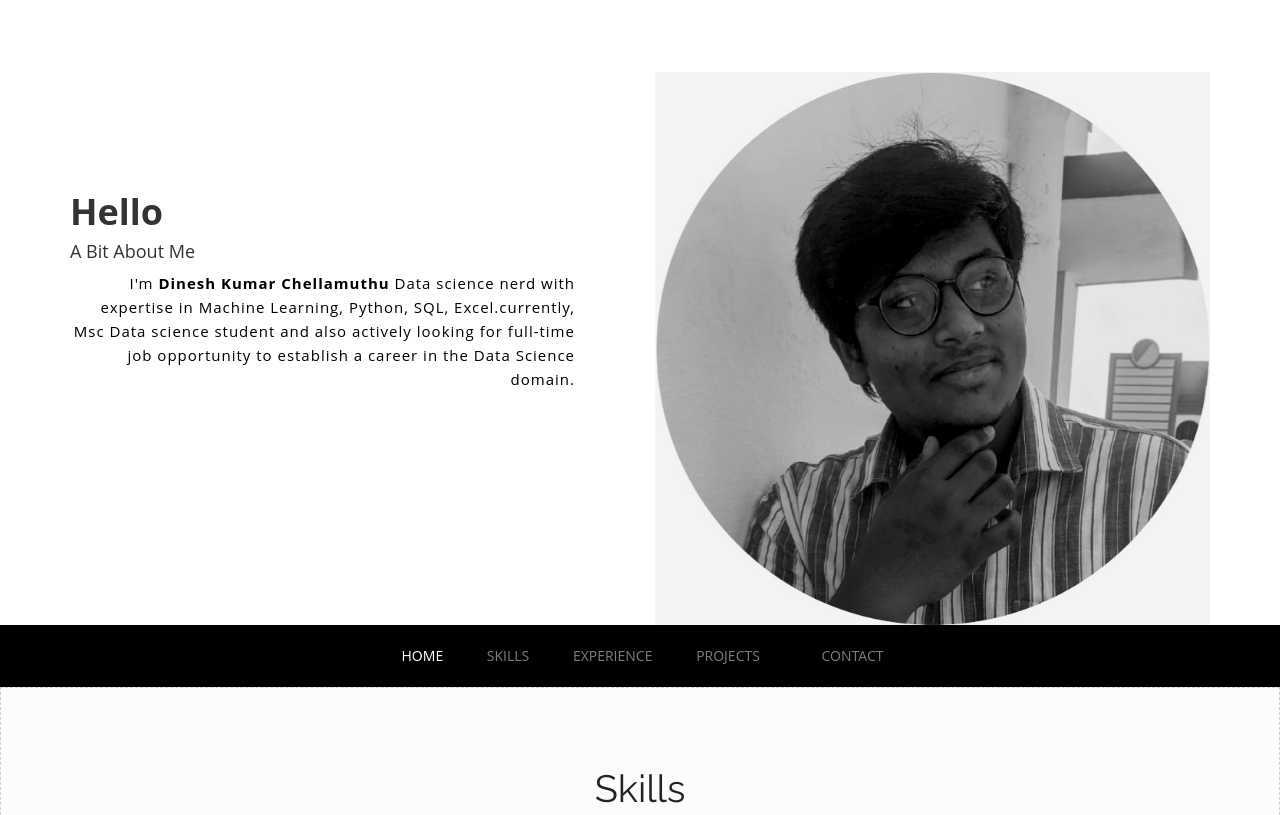
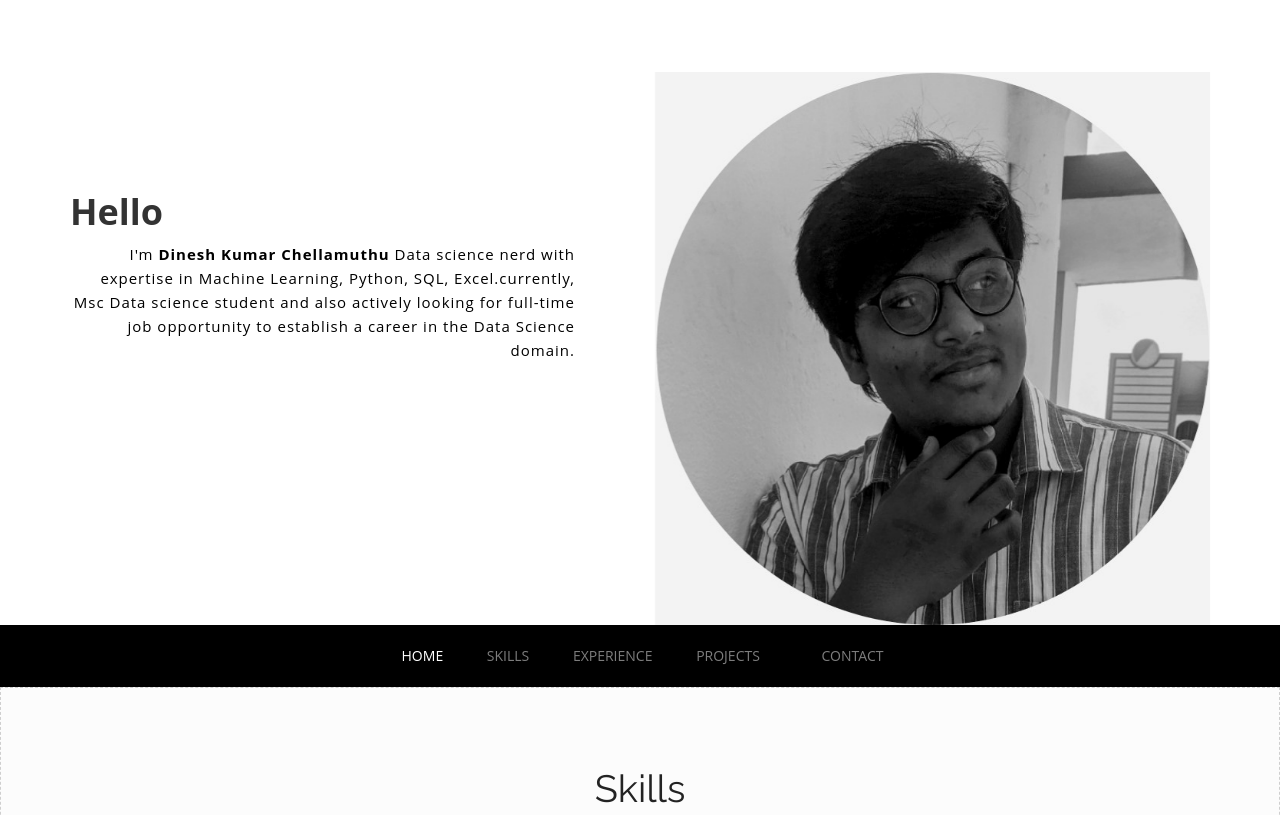
Before and after one commit to dinesh-2000/my_portfolio, a plain HTML site: page index.html in a window 1280 px wide. Shown: the top 815 px of the page. Drawn offline with Linux system fonts and the light colour scheme.

Commit message:
Update index.html

```diff
--- a/index.html
+++ b/index.html
@@ -30,7 +30,6 @@
 
             <div class="top_left_cont intro zoomIn wow animated">
               <h1><strong>Hello</strong></h1>
-			  <h4>A Bit About Me</h4>
               <p>I'm <b>Dinesh Kumar Chellamuthu </b> Data science nerd with expertise in Machine Learning, Python, SQL, Excel.currently, Msc Data science student and also actively looking for full-time job opportunity to establish a career in the Data Science domain.
 			   </p>
                 <div class="underline"></div>
```
